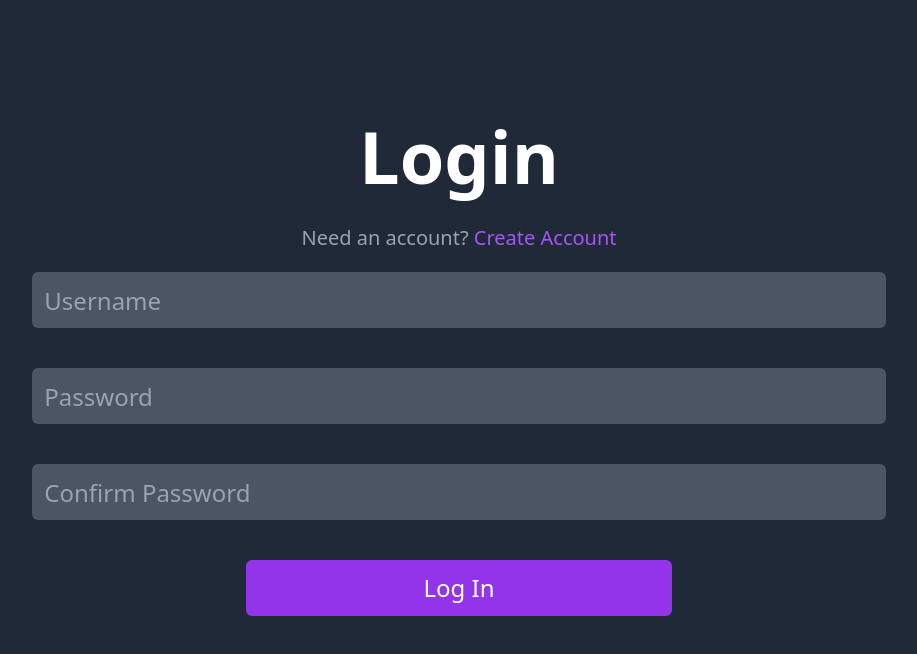
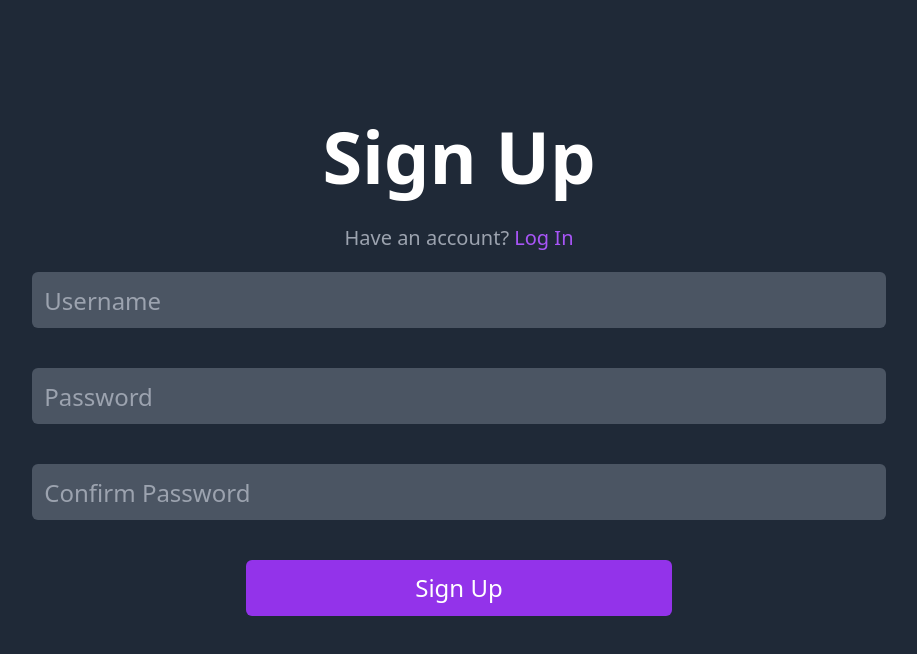
Before and after one commit to DamoFD/messagingapp, a Vue app in the folder chatapp/: page /SignUp in a window 1280 px wide. Shown: the top 654 px of the page, without its empty margins (181-1098 px from the left). Built offline with nearby package versions, Linux system fonts and the light colour scheme.

Commit message:
completed signup and login ui

```diff
--- /dev/null
+++ b/chatapp/src/components/TextField.jsx
@@ -0,0 +1,15 @@
+import React from 'react'
+import { Field, useField, useFormik } from 'formik';
+
+function TextField({...props}) {
+    const [field, meta] = useField(props);
+  return (
+    <input
+        {...field}
+        {...props}
+        className='m-5 w-2/3 rounded-md h-14 bg-gray-600 text-2xl pl-3 text-white focus:shadow-purple focus:outline-none focus:ring focus:ring-purple-600'
+    />
+  )
+}
+
+export default TextField
--- a/chatapp/src/pages/login/LogIn.jsx
+++ b/chatapp/src/pages/login/LogIn.jsx
@@ -1,14 +1,25 @@
 import React from "react";
-import { useFormik } from "formik";
+import { Link } from 'react-router-dom'
+import { Formik, Form } from "formik";
 import * as Yup from "yup";
+import TextField from '../../components/TextField'
 
 const LogIn = () => {
-  const formik = useFormik({
-    initialValues: {
+  return (
+    <>
+      <div className="container m-auto mt-20 rounded-xl">
+        <h1 className="text-7xl text-center font-bold p-10 pb-8 text-white">
+          Login
+        </h1>
+        <p className="text-gray-400 text-center text-xl">
+          Need an account? <Link to={'/signup'}><a className="text-purple-500">Create Account</a></Link>
+        </p>
+        <Formik
+          initialValues= {{
             username: "",
             password: "",
-    },
-    validationSchema: Yup.object({
+          }}
+          validationSchema= {Yup.object({
             username: Yup.string()
               .required("Please enter your username.")
               .min(6, "Username is too short.")
@@ -17,49 +28,25 @@ const LogIn = () => {
               .required("Please enter your password.")
               .min(6, "Password is too short.")
               .max(28, "Password is too long."),
-    }),
-    onSubmit: (values, actions) => {
+          })}
+          onSubmit= {(values, actions) => {
             alert(JSON.stringify(values, null, 2));
             actions.resetForm();
-    },
-  });
-  return (
-    <>
-      <div className="container m-auto mt-20 rounded-xl">
-        <h1 className="text-7xl text-center font-bold p-10 pb-8 text-white">
-          Login
-        </h1>
-        <p className="text-gray-400 text-center text-xl">
-          Need an account? <a className="text-purple-500">Create Account</a>
-        </p>
-        <form
-          onSubmit={formik.handleSubmit}
+          }}
+        >
+            <Form
             className="flex flex-col items-center"
           >
-          <input
-            className="m-5 w-2/3 rounded-md h-14 bg-gray-600 text-2xl pl-3 text-white focus:shadow-purple focus:outline-none"
-            placeholder="Username"
-            name="username"
-            value={formik.values.username}
-            onChange={formik.handleChange}
-            onBlur={formik.handleBlur}
-          />
-          <input
-            className="m-5 w-2/3 rounded-md h-14 bg-gray-600 text-2xl pl-3 text-white focus:shadow-purple focus:outline-none"
-            placeholder="Password"
-            name="password"
-            type='password'
-            value={formik.values.password}
-            onChange={formik.handleChange}
-            onBlur={formik.handleBlur}
-          />
+            <TextField name='username' placeholder='Username' />
+            <TextField name='password' placeholder='Password' type='password' />
             <button
               type="submit"
               className="m-5 w-1/3 rounded-md h-14 bg-purple-600 text-2xl text-white hover:bg-purple-700"
             >
               Log In
             </button>
-        </form>
+          </Form>
+        </Formik>
       </div>
     </>
   );
--- a/chatapp/src/pages/login/SignUp.jsx
+++ b/chatapp/src/pages/login/SignUp.jsx
@@ -1,29 +1,56 @@
-import React from 'react'
+import React from "react";
+import { Link } from 'react-router-dom'
+import { Formik, Form } from "formik";
+import * as Yup from "yup";
+import TextField from '../../components/TextField'
 
 const SignUp = () => {
   return (
     <>
-    <div className='container m-auto mt-20 rounded-xl'>
-        <h1 className="text-7xl text-center font-bold p-10 pb-8 text-white">Login</h1>
-        <p className='text-gray-400 text-center text-xl'>Need an account? <a className='text-purple-500'>Create Account</a></p>
-        <form className="flex flex-col items-center">
-          <input
-            className="m-5 w-2/3 rounded-md h-14 bg-gray-600 text-2xl pl-3 text-white focus:shadow-purple focus:outline-none"
-            placeholder='Username'
-          />
-          <input
-            className="m-5 w-2/3 rounded-md h-14 bg-gray-600 text-2xl pl-3 text-white focus:shadow-purple focus:outline-none"
-            placeholder='Password'
-          />
-          <input
-            className="m-5 w-2/3 rounded-md h-14 bg-gray-600 text-2xl pl-3 text-white focus:shadow-purple focus:outline-none"
-            placeholder='Confirm Password'
-          />
-          <button type='submit' className="m-5 w-1/3 rounded-md h-14 bg-purple-600 text-2xl text-white hover:bg-purple-700">Log In</button>
-        </form>
+      <div className="container m-auto mt-20 rounded-xl">
+        <h1 className="text-7xl text-center font-bold p-10 pb-8 text-white">
+          Sign Up
+        </h1>
+        <p className="text-gray-400 text-center text-xl">
+          Have an account? <Link to={'/login'}><a className="text-purple-500">Log In</a></Link>
+        </p>
+        <Formik
+          initialValues= {{
+            username: "",
+            password: "",
+          }}
+          validationSchema= {Yup.object({
+            username: Yup.string()
+              .required("Please enter your username.")
+              .min(6, "Username is too short.")
+              .max(28, "Username is too long."),
+            password: Yup.string()
+              .required("Please enter your password.")
+              .min(6, "Password is too short.")
+              .max(28, "Password is too long."),
+          })}
+          onSubmit= {(values, actions) => {
+            alert(JSON.stringify(values, null, 2));
+            actions.resetForm();
+          }}
+        >
+            <Form
+            className="flex flex-col items-center"
+          >
+            <TextField name='username' placeholder='Username' />
+            <TextField name='password' placeholder='Password' type='password' />
+            <TextField name='confirmPassword' placeholder='Confirm Password' type='password' />
+            <button
+              type="submit"
+              className="m-5 w-1/3 rounded-md h-14 bg-purple-600 text-2xl text-white hover:bg-purple-700"
+            >
+              Sign Up
+            </button>
+          </Form>
+        </Formik>
       </div>
     </>
-  )
-}
+  );
+};
 
-export default SignUp
+export default SignUp;
```
Lines whose indentation alone changed are shown as unchanged.
